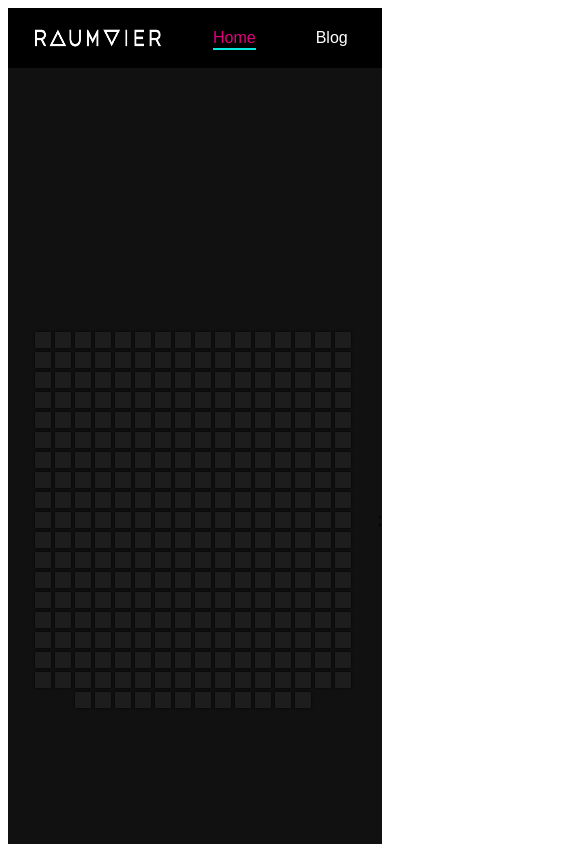
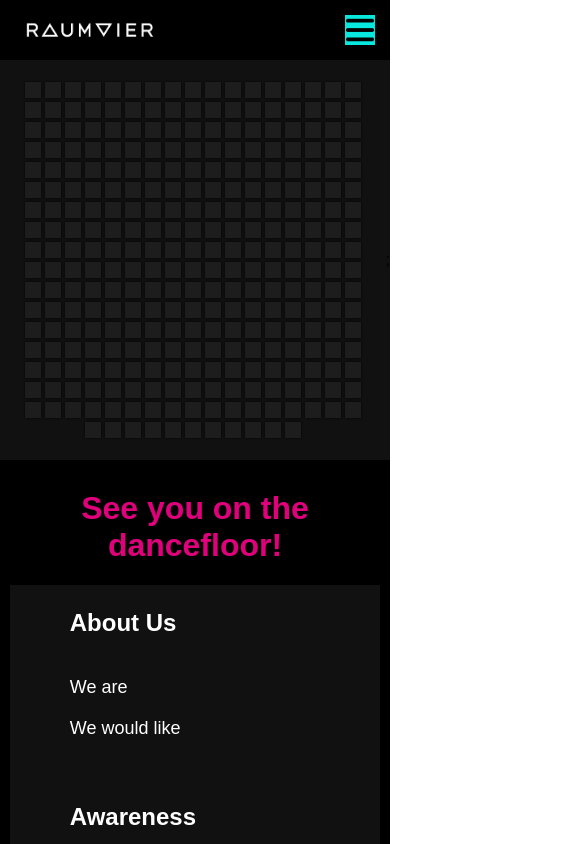
Before and after one commit to Sonickaa/R4_Events_FE, a React (Vite) app: page / in a window 390 px wide. Shown: the top 844 px of the page, 585 px wide, since content can reach past the window. Built offline with nearby package versions, Linux system fonts and the light colour scheme.

Commit message:
responsive navbar

```diff
--- /dev/null
+++ b/src/components/Brand.jsx
@@ -0,0 +1,3 @@
+export default function Brand() {
+  return <img className="logo" src="./r4_logo.png" alt="" />;
+}
--- a/src/components/Footer.jsx
+++ b/src/components/Footer.jsx
@@ -26,8 +26,8 @@ const Footer = () => {
         <Row>
           <Column>
             <Heading>About Us</Heading>
-            <FooterLink href="#">Aim</FooterLink>
-            <FooterLink href="#">Vision</FooterLink>
+            <FooterLink href="#">We are</FooterLink>
+            <FooterLink href="#">We would like</FooterLink>
             {/*  <FooterLink href="#">Testimonials</FooterLink> */}
           </Column>
           <Column>
--- /dev/null
+++ b/src/components/Hamburger.jsx
@@ -0,0 +1,3 @@
+export default function Hamburger() {
+  return <img className="menu-icon" src="./hamburger.png" alt="icon" />;
+}
--- a/src/components/HoverColor.jsx
+++ b/src/components/HoverColor.jsx
@@ -40,7 +40,7 @@ const HoverColor = () => {
   return (
     <>
       <main className="main-colors">
-        <div className="container" ref={containerRef}></div>;
+        <div className="container-colors" ref={containerRef}></div>;
       </main>
     </>
   );
--- a/src/components/Navbar.jsx
+++ b/src/components/Navbar.jsx
@@ -1,6 +1,8 @@
-import "./css/Navbar.css";
 import { useState } from "react";
 import { NavLink } from "react-router-dom";
+import Hamburger from "./Hamburger";
+import Brand from "./Brand";
+import "./css/Navbar.css";
 
 const Navbar = () => {
   const [showNavbar, setShowNavbar] = useState(false);
@@ -10,25 +12,24 @@ const Navbar = () => {
   };
 
   return (
-    <main className="main-navbar">
     <nav className="navbar">
-        <div className="nav-container">
+      <div className="container">
         <div className="logo">
-            <img className="logo" src="./r4_logo.png" alt="logo" />
+          <Brand />
         </div>
-          {/*  <div className="menu-icon" onClick={handleShowNavbar}>
-          <img className="menu-icon" src="/hamburger.png" alt="icon" />
-        </div> */}
+        <div className="menu-icon" onClick={handleShowNavbar}>
+          <Hamburger />
+        </div>
         <div className={`nav-elements  ${showNavbar && "active"}`}>
           <ul>
             <li>
               <NavLink to="/">Home</NavLink>
             </li>
             <li>
-                <NavLink to="/blog">Blog</NavLink>
+              <NavLink to="/blog">Events</NavLink>
             </li>
             <li>
-                <NavLink to="/projects">Projects</NavLink>
+              <NavLink to="/projects">Shop</NavLink>
             </li>
             <li>
               <NavLink to="/about">About</NavLink>
@@ -40,7 +41,6 @@ const Navbar = () => {
         </div>
       </div>
     </nav>
-    </main>
   );
 };
 
--- a/src/components/css/Navbar.css
+++ b/src/components/css/Navbar.css
@@ -1,11 +1,11 @@
-.main-navbar {
+body {
   margin: 0;
   padding: 0;
-  font-family: "Poppins", sans-serif;
-  background-color: #fcfcfc;
+  /*  font-family: "Poppins", sans-serif;
+  background-color: #fcfcfc; */
 }
 
-.nav-container {
+.container {
   max-width: 1100px;
   margin: 0 auto;
   padding: 0 15px;
@@ -19,17 +19,18 @@
   height: 60px;
   background-color: black;
   position: relative;
-  z-index: 2; /* Set a higher z-index value */
 }
 
 .logo {
   width: 150px;
-  height: 50px;
+  height: 40px;
 }
 
 .menu-icon {
-  width: 150px;
-  height: 50px;
+  display: none;
+  background-color: #09e8de;
+  width: 30px;
+  height: 30px;
 }
 
 .nav-elements {
@@ -53,7 +54,7 @@
 }
 
 .nav-elements ul a.active {
-  color: #e0007c;
+  color: #f4308f;
   font-weight: 500;
   position: relative;
 }
@@ -67,3 +68,42 @@
   height: 2px;
   background-color: #09e8de;
 }
+
+@media (max-width: 768px) {
+  .nav-elements ul li:not(:last-child) {
+    margin-right: 30px;
+  }
+}
+
+@media (max-width: 600px) {
+  .menu-icon {
+    display: block;
+    cursor: pointer;
+  }
+
+  .nav-elements {
+    position: absolute;
+    right: 0;
+    top: 60px;
+    background-color: black;
+    width: 0px;
+    height: calc(100vh - 60px);
+    transition: all 0.3s ease-in;
+    overflow: hidden;
+  }
+
+  .nav-elements.active {
+    width: 170px;
+    max-height: 200px;
+  }
+
+  .nav-elements ul {
+    display: flex;
+    flex-direction: column;
+  }
+
+  .nav-elements ul li {
+    margin-right: unset;
+    margin-top: 22px;
+  }
+}
--- a/src/components/css/hoverColor.css
+++ b/src/components/css/hoverColor.css
@@ -2,7 +2,7 @@
   box-sizing: border-box;
 }
 
-main .main-colors {
+.main-colors {
   /* background-color: #111;
 
 
@@ -19,13 +19,13 @@ main .main-colors {
   display: flex;
   align-items: center;
   justify-content: center;
-  min-height: 100vh; /* Ensure a minimum height */
+  min-height: 20vh; /* Ensure a minimum height */
   overflow: auto; /* Enable scrolling when content overflows */
   margin: 0;
-  padding-top: 60px; /* Add space for the navbar */
+  padding-top: 0px; /* Add space for the navbar */
 }
 
-.container {
+.container-colors {
   display: flex;
   align-items: center;
   justify-content: center;
```
Lines whose indentation alone changed are shown as unchanged.
